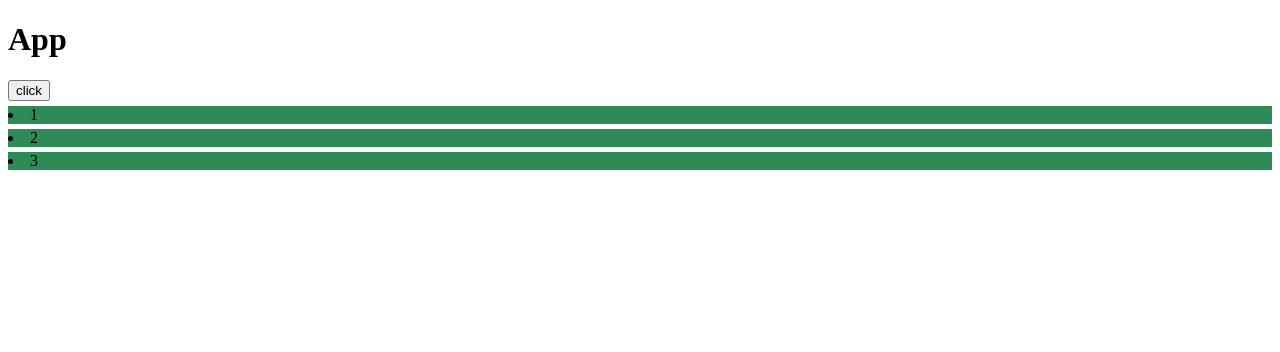
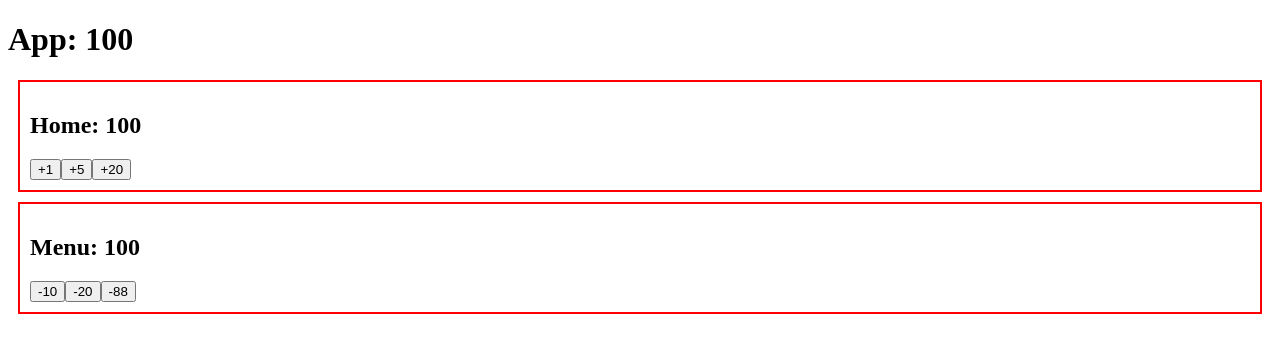
Before and after one commit to Tako0825/React-notes, a React (Create React App) app in the folder react-cli/: page / in a window 1280 px wide. Shown: the top 352 px of the page. Built offline with nearby package versions, Linux system fonts and the light colour scheme.

Commit message:
Redux-计数器案例：createStore & store.getState\dispatch

```diff
--- a/react-cli/package.json
+++ b/react-cli/package.json
@@ -12,6 +12,7 @@
     "react-dom": "^18.2.0",
     "react-scripts": "5.0.1",
     "react-transition-group": "^4.4.5",
+    "redux": "^5.0.1",
     "styled-components": "^6.1.8",
     "web-vitals": "^2.1.4"
   },
--- /dev/null
+++ b/react-cli/src/44-Redux-计数器/App.jsx
@@ -0,0 +1,24 @@
+import React, { Component } from 'react'
+import Home from './Home'
+import Menu from './Menu'
+import { store } from './store/index'
+
+export class App extends Component {
+    constructor() {
+        super()
+        this.state = { counter: store.getState().counter }
+        store.subscribe(() => this.setState({ counter: store.getState().counter }))
+    }
+
+  render() {
+    return (
+      <>
+        <h1>App: {this.state.counter}</h1>
+        <Home />
+        <Menu />
+      </>
+    )
+  }
+}
+
+export default App
--- /dev/null
+++ b/react-cli/src/44-Redux-计数器/Home.jsx
@@ -0,0 +1,33 @@
+import React, { PureComponent } from 'react'
+import { store } from './store/index'
+import { changeCounter } from './store/actionCreators'
+
+export class Home extends PureComponent {
+    constructor() {
+        super()
+        this.state = { counter: store.getState().counter }
+        store.subscribe(() => this.setState({ counter: store.getState().counter }))
+    }
+
+    render() {
+        return (
+            <div style={{
+                border: "2px red solid",
+                padding: "10px",
+                margin: "10px"
+            }}>
+                <h2>Home: {this.state.counter}</h2>
+                {
+                    [1, 5, 20].map(item => (
+                        <button
+                            key={item}
+                            onClick={() => store.dispatch(changeCounter(item))}
+                        >+{item}</button>
+                    ))
+                }
+            </div>
+        )
+    }
+}
+
+export default Home
--- /dev/null
+++ b/react-cli/src/44-Redux-计数器/Menu.jsx
@@ -0,0 +1,33 @@
+import React, { PureComponent } from 'react'
+import { store } from './store/index'
+import { changeCounter } from './store/actionCreators'
+
+export class Menu extends PureComponent {
+    constructor() {
+        super()
+        this.state = { counter: store.getState().counter }
+        store.subscribe(() => this.setState({ counter: store.getState().counter }))
+    }
+
+    render() {
+        return (
+            <div style={{
+                border: "2px red solid",
+                padding: "10px",
+                margin: "10px"
+            }}>
+                <h2>Menu: {this.state.counter}</h2>
+                {
+                    [-10, -20, -88].map(item => (
+                        <button
+                            key={item}
+                            onClick={() => store.dispatch(changeCounter(item))}
+                        >{item}</button>
+                    ))
+                }
+            </div>
+        )
+    }
+}
+
+export default Menu
--- /dev/null
+++ b/react-cli/src/44-Redux-计数器/store/actionCreators.js
@@ -0,0 +1,8 @@
+import { CHANGE_COUNTER } from "./actionTypes"
+
+export const changeCounter = (count) => {
+    return {
+        type: CHANGE_COUNTER,
+        count
+    }
+}
--- /dev/null
+++ b/react-cli/src/44-Redux-计数器/store/actionTypes.js
@@ -0,0 +1 @@
+export const CHANGE_COUNTER = "CHANGE_COUNTER"
--- /dev/null
+++ b/react-cli/src/44-Redux-计数器/store/index.js
@@ -0,0 +1,4 @@
+import { createStore } from 'redux'
+import { reducer } from './reducer'
+
+export const store = createStore(reducer)
--- /dev/null
+++ b/react-cli/src/44-Redux-计数器/store/reducer.js
@@ -0,0 +1,13 @@
+import { CHANGE_COUNTER } from "./actionTypes"
+
+const initialState = {
+    counter: 100
+}
+
+export function reducer(state = initialState, action) {
+    switch(action.type) {
+        case CHANGE_COUNTER:
+            return { ...state, counter: state.counter + action.count }
+        default: return state
+    }
+}
--- a/react-cli/src/index.js
+++ b/react-cli/src/index.js
@@ -33,7 +33,8 @@ import ReactDOM from 'react-dom/client';
 // import App from './40-CSS-in-JavaSctipt/App'
 // import App from './41-CSS-Transition/App'
 // import App from './42-CSS-SwitchTransition/App'
-import App from './43-CSS-TransitionGroup/App'
+// import App from './43-CSS-TransitionGroup/App'
+import App from './44-Redux-计数器/App'
 
 const root = ReactDOM.createRoot(document.getElementById('root'))
 root.render(
```
Also changed, not shown: 1 other file (tests, documents, lock files or other folders).
